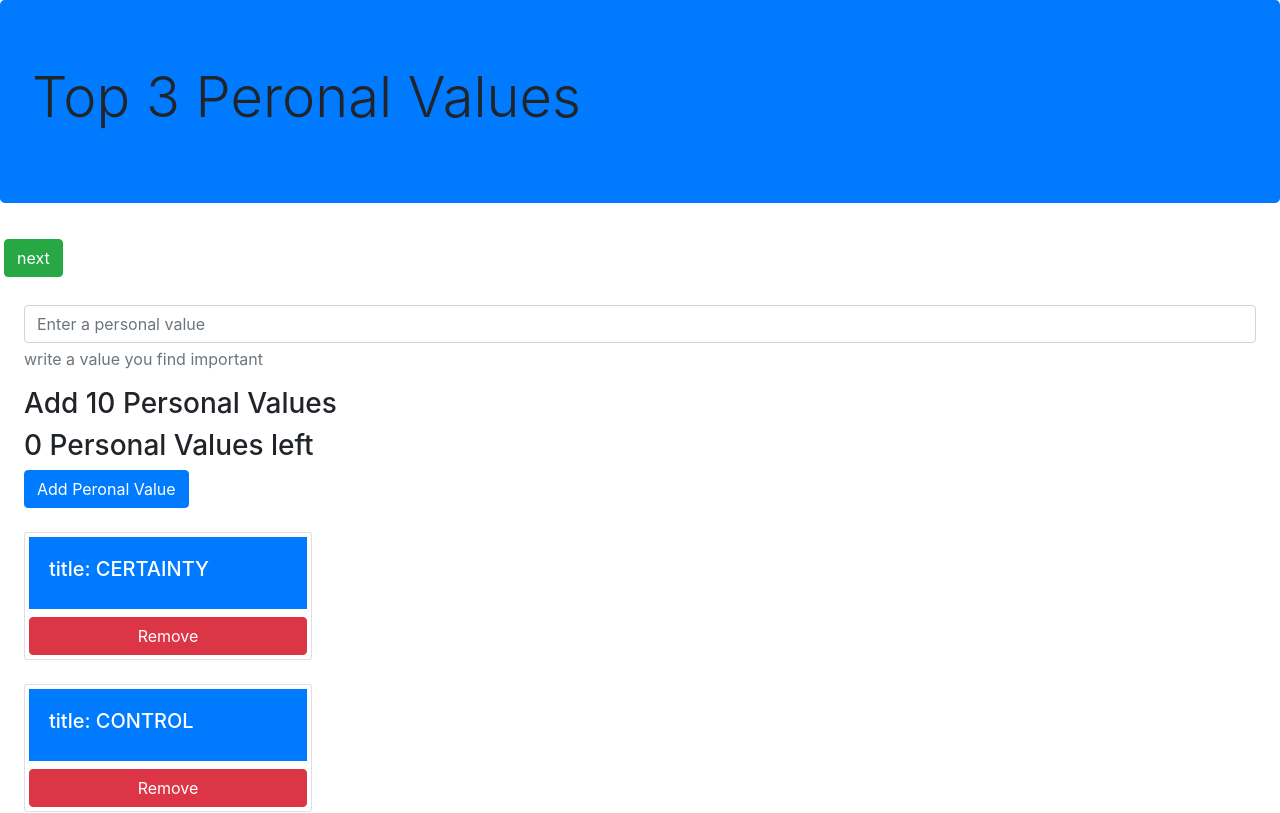
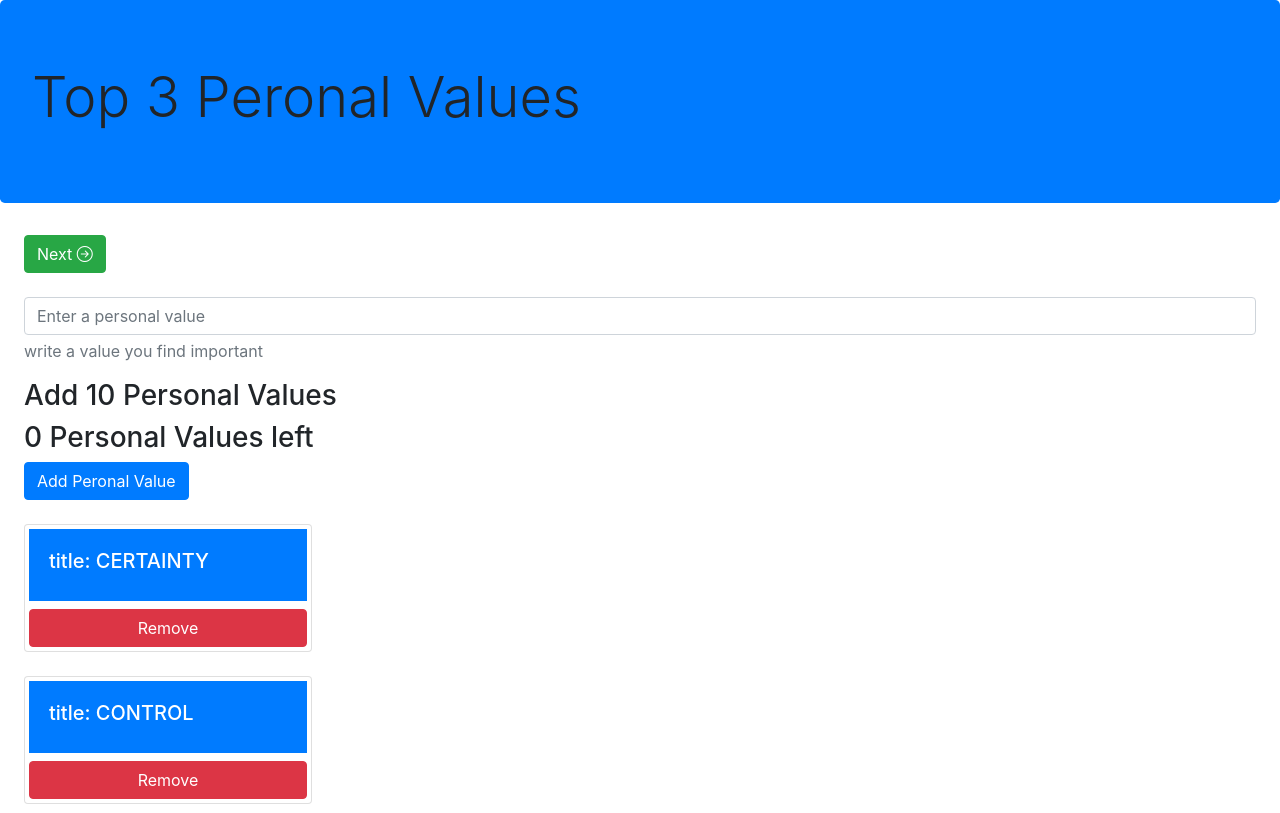
Before and after one commit to salama135/Trainopia-yalla-camp-9, an Angular app: page / in a window 1280 px wide. Shown: the top 813 px of the page. Built offline with nearby package versions, Linux system fonts and the light colour scheme.

Commit message:
2 files modified

```diff
--- a/src/app/app.component.html
+++ b/src/app/app.component.html
@@ -2,15 +2,15 @@
 <div *ngIf="choose; then thenBlock; else elseBlock"></div>
 
 <ng-template #elseBlock>
-  <button type="button" class="btn btn-success m-1" (click)="next()">
-    next
+  <button type="button" class="btn btn-success mx-4" (click)="next()">
+    Next <i class="bi bi-arrow-right-circle"></i>
   </button>
   <app-values></app-values>
 </ng-template>
 
 <ng-template #thenBlock>
-  <button type="button" class="btn btn-success m-1" (click)="reset()">
-    reset
+  <button type="button" class="btn btn-success mx-4" (click)="reset()">
+    Reset <i class="bi bi-arrow-repeat"></i>
   </button>
   <app-choose_value></app-choose_value>
 </ng-template>
--- a/src/index.html
+++ b/src/index.html
@@ -4,6 +4,10 @@
   href="https://cdn.jsdelivr.net/npm/bootstrap@4.3.1/dist/css/bootstrap.min.css"
   integrity="sha384-ggOyR0iXCbMQv3Xipma34MD+dH/1fQ784/j6cY/iJTQUOhcWr7x9JvoRxT2MZw1T"
   crossorigin="anonymous"
+/>
+<link
+  rel="stylesheet"
+  href="https://cdn.jsdelivr.net/npm/bootstrap-icons@1.9.1/font/bootstrap-icons.css"
 />
 
 <my-app>loading</my-app>
```
